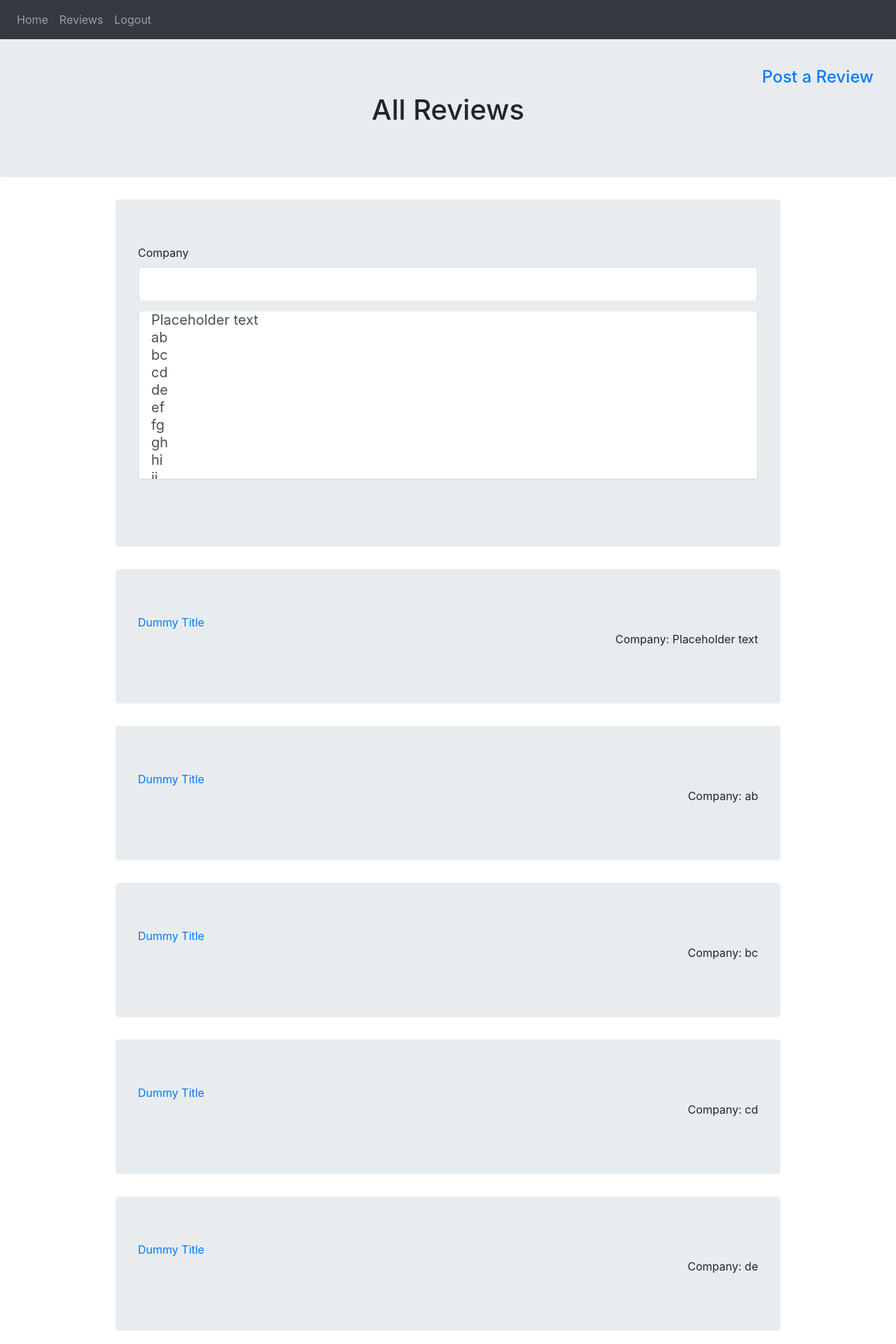
After one commit to dval18/WeView, a Flask app: page /reviews in a window 1280 px wide. The commit adds this page. Shown: the top 1920 px of the page at 70% size. Run offline with Flask 2, Linux system fonts and the light colour scheme; some libraries are stand-ins or nearby versions.

Commit message:
Added reviews page and updated some redirects on post and read review

```diff
--- a/forms.py
+++ b/forms.py
@@ -22,3 +22,10 @@ class PostForm(FlaskForm):
     text = TextAreaField('Review Text',
                            validators=[DataRequired(), Length(min=10)])
     submit = SubmitField('Post Form')
+
+class SearchForm(FlaskForm):
+    company = StringField('Company')
+
+    select = SelectField('Company', choices=[], validators=[DataRequired()])
+
+    submit = SubmitField('Search')
--- a/main.py
+++ b/main.py
@@ -1,7 +1,7 @@
 from flask import Flask, render_template, url_for, flash, redirect, request
 from flask_behind_proxy import FlaskBehindProxy
 from flask_sqlalchemy import SQLAlchemy
-from forms import PostForm
+from forms import PostForm, SearchForm
 import random
 import requests
 import os
@@ -22,18 +22,19 @@ def home():
 def post():
     form = PostForm()
 
-    form_data = ["Placeholder text", "ab", "bc", "cd", "de", "ef", "fg", "gh", "hi", "ij", "jk", "kl", "lm", "mn", "no",
+    # List of all companies
+    companies = ["Placeholder text", "ab", "bc", "cd", "de", "ef", "fg", "gh", "hi", "ij", "jk", "kl", "lm", "mn", "no",
                             "op", "pq", "qr", "rs", "st", "tu", "uv", "vw", "wx", "xy", "yz"]
 
     #TODO: Change this to the list of inputs from the api
-    form.select.choices = form_data
+    form.select.choices = companies
 
     if form.validate_on_submit():
         # company info is form.select.data
         # review data is form.text.data
-        return redirect(url_for('home'))
+        return redirect(url_for('reviews'))
 
-    return render_template('post_review.html', title='Post Form', form=form, choice_data=form_data)
+    return render_template('post_review.html', title='Post Form', form=form, choice_data=companies)
 
 @app.route("/register")
 def register():
@@ -56,6 +57,36 @@ def read():
     else:
         return render_template('error_after_login.html', error_message='Invalid Input', error_text='Invalid or no ID entered')
 
+@app.route("/reviews", methods=['GET','POST'])
+def reviews():
+    form = SearchForm()
+
+    #list of all companies
+    companies = ["Placeholder text", "ab", "bc", "cd", "de", "ef", "fg", "gh", "hi", "ij", "jk", "kl", "lm", "mn", "no",
+                            "op", "pq", "qr", "rs", "st", "tu", "uv", "vw", "wx", "xy", "yz"]
+
+    form.select.choices = companies
+
+    all_revs = []
+
+    # mock data of all reviews for this page
+    # will want a list of dictionaries {id:id, title:title}
+    # at least for the actual review part
+    for i in range(len(companies)):
+        whole = {'id':i, 'title':'Dummy Title', 'company':companies[i]}
+        all_revs.append(whole)
+
+    if form.validate_on_submit():
+        #reviews is where I'll send the reviews that correspond to the chosen company
+        to_send = []
+
+        for i in range(len(all_revs)):
+            if form.select.data == all_revs[i]['company']:
+                to_send.append(all_revs[i])
+
+        return render_template('reviews.html', form=form, reviews=to_send, title=f'{form.select.data} Reviews')
+
+    return render_template('reviews.html', form=form, reviews=all_revs, title="All Reviews")
 
 if __name__ == '__main__':
     app.run(debug=True, host="0.0.0.0")
--- a/templates/layout_for_after_login.html
+++ b/templates/layout_for_after_login.html
@@ -7,21 +7,47 @@
         <!-- Bootstrap CSS -->
         <link rel="stylesheet" href="https://cdn.jsdelivr.net/npm/bootstrap@4.3.1/dist/css/bootstrap.min.css" integrity="sha384-ggOyR0iXCbMQv3Xipma34MD+dH/1fQ784/j6cY/iJTQUOhcWr7x9JvoRxT2MZw1T" crossorigin="anonymous">
         <script src="https://kit.fontawesome.com/f0332c8c95.js" crossorigin="anonymous"></script>
+        <script>
+            function filter() {
+                const keyword = document.getElementById("in").value.toLowerCase().trim();
+                const output = document.getElementById("out");
+                //const data = document.getElementById("all_data").innerHTML.replaceAll('\'', '').replaceAll('[',"").replaceAll(']',"").split(',');
+                output.value = null;
+
+                for (let i = 0; i < output.options.length; i++) {
+                    let current = output.options[i].text.toLowerCase().trim();
+                    if (!current.includes(keyword)) {
+                        output.options[i].style.display = 'none';
+                        output.options[i].disabled = true; //Makes this program more effective on Safari (or at least ipad)
+                        output.options[i].hidden = true;
+                        /*Working on this- right now it keeps deleting down (type a then delete and then do b and it only
+                        shows things with a and by) so I need to figure out how to reset choices at the beginning of the
+                        function... but this is only an issue on mobile Safari so probably not super high priority
+                        output.remove(i);
+                        i = i - 1;
+                        */
+                    } else {
+                        output.options[i].style.display = 'list-item';
+                        output.options[i].disabled = false;
+                        output.options[i].hidden = false;
+                    }
+                }
+            }
+        </script>
     </head>
     <body>
         {% block scripts %}{% endblock %}
         <nav class="navbar navbar-expand-lg navbar-dark bg-dark">
             <div class="collapse navbar-collapse" id="navbarNav">
                 <ul class="navbar-nav">
-                    <li class="nav-item">
-                        <a class="nav-link" href="/home"><i class="fa-solid fa-angles-left"></i></a>
-                    </li>
+                    {% block back_button %}
+                    {% endblock %}
                     <li>   </li>
                     <li class="nav-item">
                         <a class="nav-link" href="/home">Home</a>
                     </li>
                     <li class="nav-item">
-                        <a class="nav-link" href="#">Reviews</a>
+                        <a class="nav-link" href="/reviews">Reviews</a>
                     </li>
                     <li class="nav-item">
                         <a class="nav-link" href="#">Logout</a>
--- a/templates/read_review.html
+++ b/templates/read_review.html
@@ -2,6 +2,11 @@
 {% block title %}
 <title>{{ review['title'] }} - WeView</title>
 {% endblock %}
+{% block back_button %}
+<li class="nav-item">
+    <a class="nav-link" href="/reviews"><i class="fa-solid fa-angles-left"></i></a>
+</li>
+{%endblock %}
 {% block content %}
     <div class="jumbotron text-center">
         <h1>{{ review['title'] }}</h1>
--- /dev/null
+++ b/templates/reviews.html
@@ -0,0 +1,63 @@
+{% extends "layout_for_after_login.html" %}
+{% block title %}
+<title>Reviews</title>
+{% endblock %}
+{% block content %}
+    <div class="jumbotron text-center" style="padding-top:5vh">
+        <div class="row">
+            <div class="col-8"></div>
+            <div class="col-4"><h4 style="text-align:right"><a href="/post">Post a Review</a></h4></div>
+        </div>
+        <div class="row">
+            <div class="col-4"></div>
+            <div class="col-4"><h1>{{ title }}</h1></div>
+            <div class="col-4"></div>
+
+        </div>
+    </div>
+    <div class="container">
+        <div class="row">
+            <div class="col"></div>
+            <div class="col-10 jumbotron">
+                <form method="POST" action="">
+                    {{ form.hidden_tag() }}
+                    <fieldset class="form-group">
+                        <div class="form-group">
+                            {{ form.company.label(class="form-control-label") }}
+                            {% if form.company.errors %}
+                                {{ form.company(class="form-control form-control-lg is-invalid") }}
+                                <div class="invalid-feedback">
+                                    {% for error in form.company.errors%}
+                                        <span>{{error}}</span>
+                                    {% endfor %}
+                                </div>
+                            {% else %}
+                                {{ form.company(id="in", class="form-control form-control-lg", onkeyup="filter()", style="margin-bottom:0px; padding-bottom:0px; border-bottom:0px;") }}
+                            {% endif %}
+                        </div>
+                        <div class="form-group">
+                            {{ form.select(id="out", class="form-control form-control-lg", size="10",
+                                style="list-style-type:None; padding-top:0px; border-top:0px; margin-top:0px; height:30vh;",
+                                onchange="document.getElementById('in').value=document.getElementById('out').value", onchange="form.submit()") }}
+                        </div>
+                    </fieldset>
+                </form>
+            </div>
+            <div class="col"></div>
+        </div>
+    </div>
+    <div class="container">
+        {% for data in reviews %}
+            <div class="row">
+                <div class="col"></div>
+                    <div class="col-10 jumbotron">
+                        <a href="/read?id={{data['id']}}">
+                            {{data['title']}}
+                        </a>
+                        <p style="text-align:right">Company: {{data['company']}}</p>
+                    </div>
+                <div class="col"></div>
+            </div>
+        {% endfor %}
+    </div>
+{% endblock %}
```
Also changed, not shown: templates/post_review.html (+4 -29 lines).
